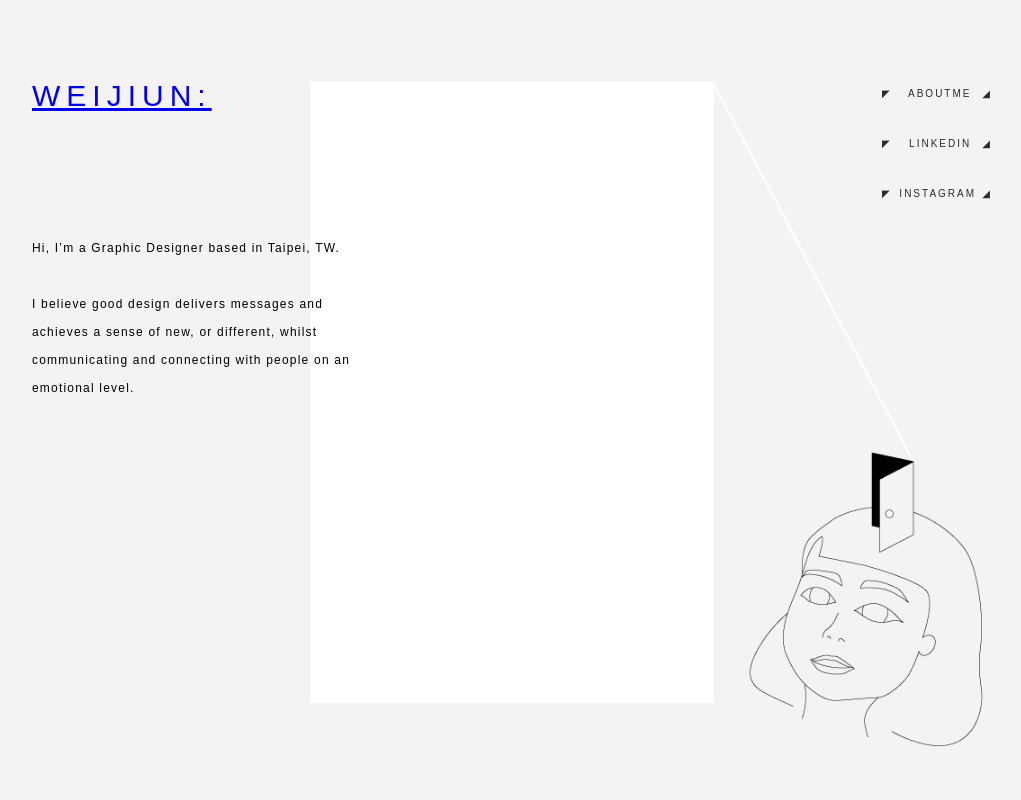
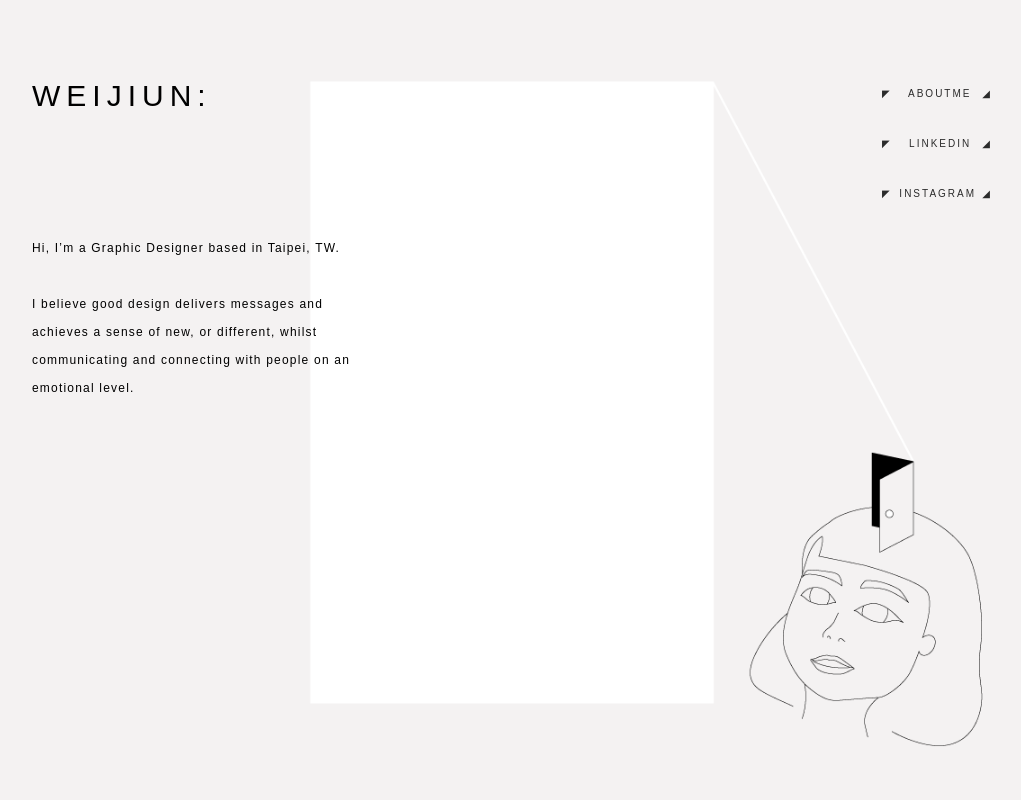
Before and after one commit to Weijiun/weijiun, a plain HTML site: page index.html in a window 1280 px wide. Shown: the top 800 px of the page, without its empty margins (128-1149 px from the left). Drawn offline with Linux system fonts and the light colour scheme; a web font is replaced by a local one.

Commit message:
Update style.css
WEIJIUN
1. add <a>
2. <:hover> move down

```diff
--- a/css/style.css
+++ b/css/style.css
@@ -88,10 +88,24 @@ img {
   max-width: 948px;
 }
 
+.lobby_content a{
+  text-decoration: none;
+  color: rgb(0, 0, 0);
+}
+
   h1{
   font-size: 30px;
   letter-spacing: 6px;
   font-weight: 500;
+  }
+
+  .wj{
+    display: inline-block;
+    transition: 0.3s;
+  }
+
+  .wj:hover{
+    transform: translate(0 , 8%);
   }
 
   h2{
```
